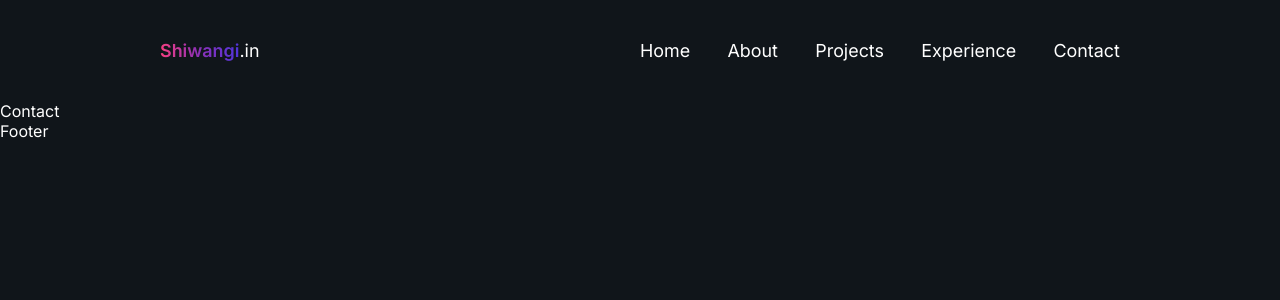
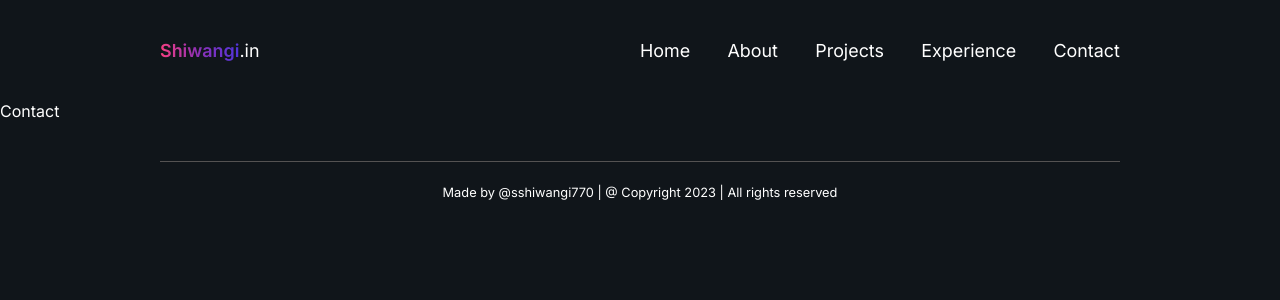
Before and after one commit to sshiwangi/Shiwangi-Portfolio, a React (Create React App) app: page /contact in a window 1280 px wide. Shown: the top 300 px of the page. Built offline with nearby package versions, Linux system fonts and the light colour scheme.

Commit message:
Adding footer section

```diff
--- a/src/App.css
+++ b/src/App.css
@@ -17,7 +17,7 @@
   --color-background: rgb(250, 63, 130);
   --background-gradient: linear-gradient(88deg, rgba(250, 63, 130, 1) 0%, rgba(200, 61, 245, 0.7) 46.17%, rgba(80, 53, 220, 1) 100%);
   --font-nav-content: 1.12rem;
-  --font-footer-content: 1.25rem;
+  --font-footer-content: 0.8rem;
   --font-hero-name: 3rem;
   --font-btn: 1.625rem;
 
@@ -41,7 +41,7 @@ body {
   background: var(--color-bg);
   color: var(--color-white);
 }
-header, section {
+header, section, footer {
    display: flex;
    justify-content: center;
 }
@@ -49,6 +49,13 @@ header, section {
   padding: 2.5rem 0rem;
   position: relative;
 }
+.footer-items {
+  padding: 2.5rem 0rem;
+  display: flex;
+  justify-content: center;
+  flex-direction: column;
+  align-items: center;
+}
 .container {
   width: var(--container-width-lg);
 }
--- a/src/components/Footer/Footer.jsx
+++ b/src/components/Footer/Footer.jsx
@@ -3,7 +3,10 @@ import './footer.css'
 
 function Footer() {
   return (
-    <div>Footer</div>
+    <div className=" footer-items">
+      <hr className="horizontal-line"/>
+      <div className='footer-content'>Made by @sshiwangi770 | @ Copyright 2023 | All rights reserved</div>
+    </div>
   )
 }
 
--- a/src/components/Footer/footer.css
+++ b/src/components/Footer/footer.css
@@ -0,0 +1,9 @@
+.footer-content {
+    font-size: var(--font-footer-content);
+}
+.horizontal-line {
+    width: var(--container-width-lg);
+    background-color: #545252;
+    height: 0.3px;
+    margin-bottom: 1.5rem;
+}
```
